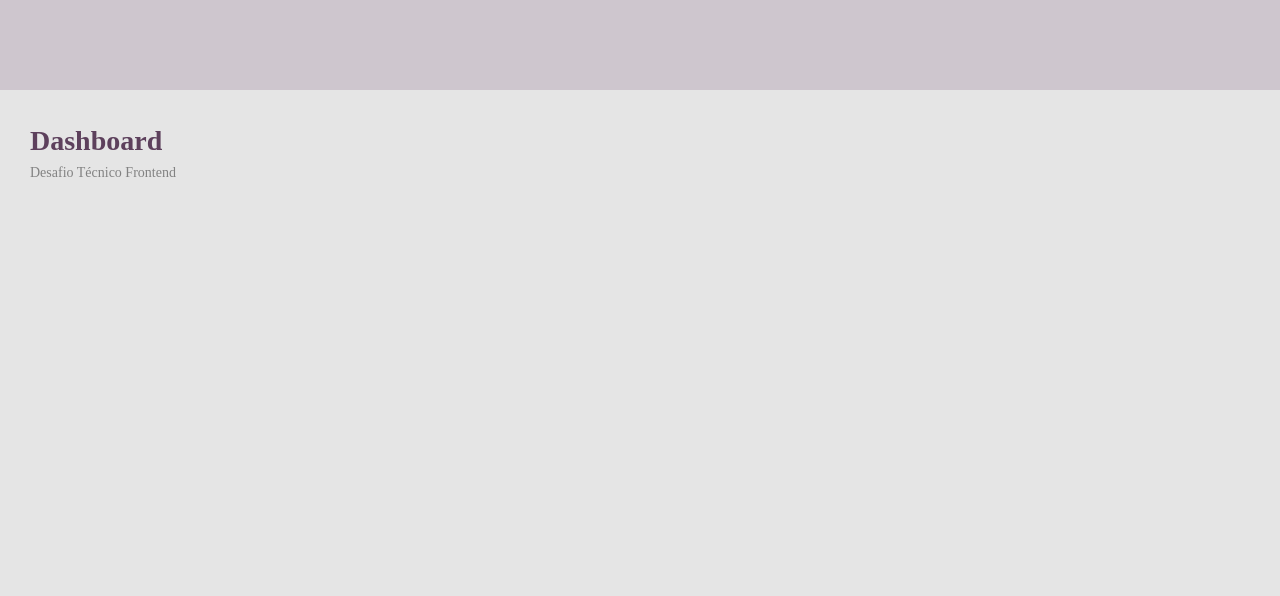
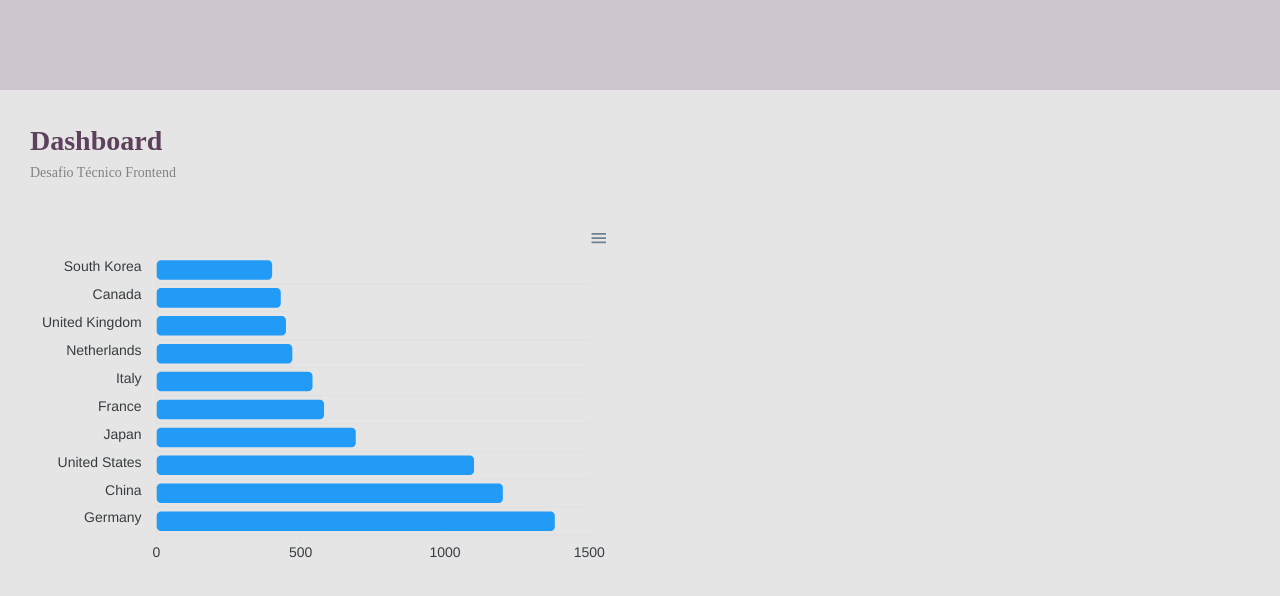
Before and after one commit to jorgejunior618/Dashboard-Minehr, a React (Create React App) app: page / in a window 1280 px wide. Shown: the top 596 px of the page. Built offline with nearby package versions, Linux system fonts and the light colour scheme.

Commit message:
Componentização do gráfico e teste de uso

```diff
--- a/package.json
+++ b/package.json
@@ -10,6 +10,7 @@
     "@types/node": "^16.7.13",
     "@types/react": "^18.0.0",
     "@types/react-dom": "^18.0.0",
+    "apexcharts": "^3.35.3",
     "react": "^18.1.0",
     "react-apexcharts": "^1.4.0",
     "react-dom": "^18.1.0",
--- /dev/null
+++ b/src/components/graphic/index.tsx
@@ -0,0 +1,34 @@
+import ApexCharts from 'apexcharts';
+import ReactApexCharts from 'react-apexcharts'
+
+function Graphic() {
+  const series = [{
+    data: [400, 430, 448, 470, 540, 580, 690, 1100, 1200, 1380]
+  }];
+  const options: ApexCharts.ApexOptions = {
+    chart: {
+      type: 'bar',
+      height: 350
+    },
+    plotOptions: {
+      bar: {
+        borderRadius: 4,
+        horizontal: true,
+      }
+    },
+    dataLabels: {
+      enabled: false
+    },
+    xaxis: {
+      categories: ['South Korea', 'Canada', 'United Kingdom', 'Netherlands', 'Italy', 'France', 'Japan',
+        'United States', 'China', 'Germany'
+      ],
+    }
+  }
+
+  return (<>
+  <ReactApexCharts type="bar" height={350} series={series} options={options}/>
+  </>);
+}
+
+export default Graphic;
--- a/src/pages/dashboard/index.tsx
+++ b/src/pages/dashboard/index.tsx
@@ -1,4 +1,5 @@
-import { DashboardWrapper } from "./styled";
+import Graphic from "../../components/graphic";
+import { DashboardWrapper, GraphicsArea } from "./styled";
 
 function Dashboard() {
   return (
@@ -7,6 +8,11 @@ function Dashboard() {
         <h1>Dashboard</h1>
         <h2>Desafio Técnico Frontend</h2>
       </header>
+
+      <GraphicsArea>
+        <Graphic />
+        <div></div>
+      </GraphicsArea>
     </DashboardWrapper>
   );
 }
--- a/src/pages/dashboard/styled.tsx
+++ b/src/pages/dashboard/styled.tsx
@@ -22,3 +22,9 @@ export const DashboardWrapper = styled.main`
     }
   }
 `;
+
+export const GraphicsArea = styled.section`
+  display: grid;
+  grid-template-columns: 48% 48%;
+  gap: 4%;
+`;
```
Also changed, not shown: 1 other file (tests, documents, lock files or other folders).
